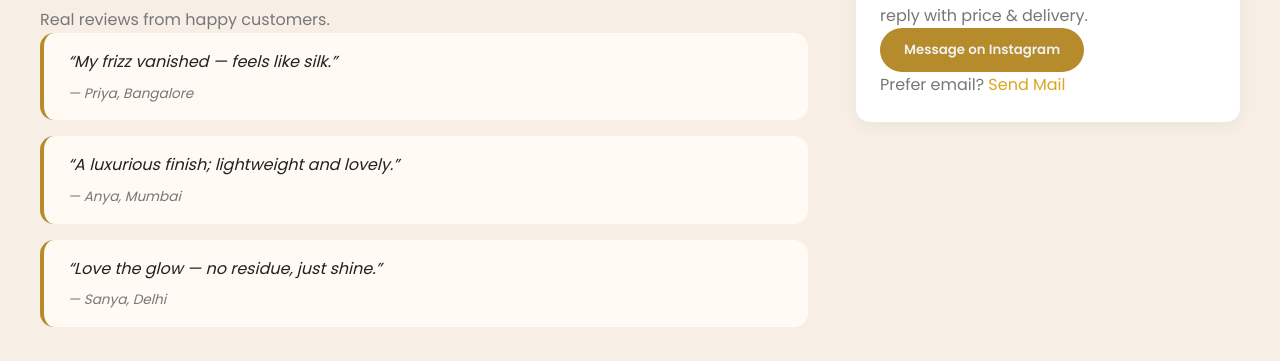
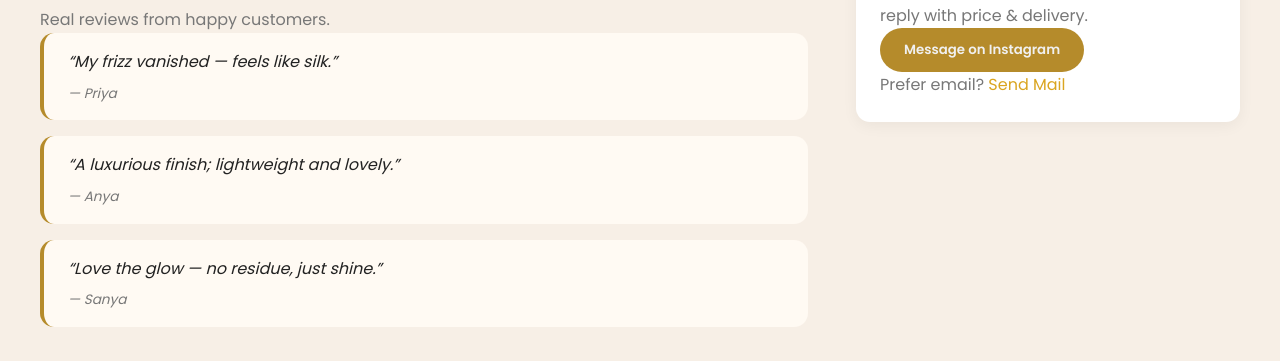
Before and after one commit to attachtotech/ByAuvra, a plain HTML site: page index.html in a window 1280 px wide. Shown: the part 3300-3661 px from the top of the page. Drawn offline with nearby package versions, Linux system fonts and the light colour scheme; a script that the page names is missing.

Commit message:
Add files via upload

```diff
--- a/index.html
+++ b/index.html
@@ -158,9 +158,9 @@ Products designed to help you feel polished, naturally.</p></div>
         <main class="content">
           <h2 class="section-title">What People Say</h2>
           <p class="muted">Real reviews from happy customers.</p>
-          <blockquote class="tcard">“My frizz vanished — feels like silk.” <cite>— Priya, Bangalore</cite></blockquote>
-          <blockquote class="tcard">“A luxurious finish; lightweight and lovely.” <cite>— Anya, Mumbai</cite></blockquote>
-          <blockquote class="tcard">“Love the glow — no residue, just shine.” <cite>— Sanya, Delhi</cite></blockquote>
+          <blockquote class="tcard">“My frizz vanished — feels like silk.” <cite>— Priya</cite></blockquote>
+          <blockquote class="tcard">“A luxurious finish; lightweight and lovely.” <cite>— Anya</cite></blockquote>
+          <blockquote class="tcard">“Love the glow — no residue, just shine.” <cite>— Sanya</cite></blockquote>
         </main>
 
         <aside class="aside">
```
